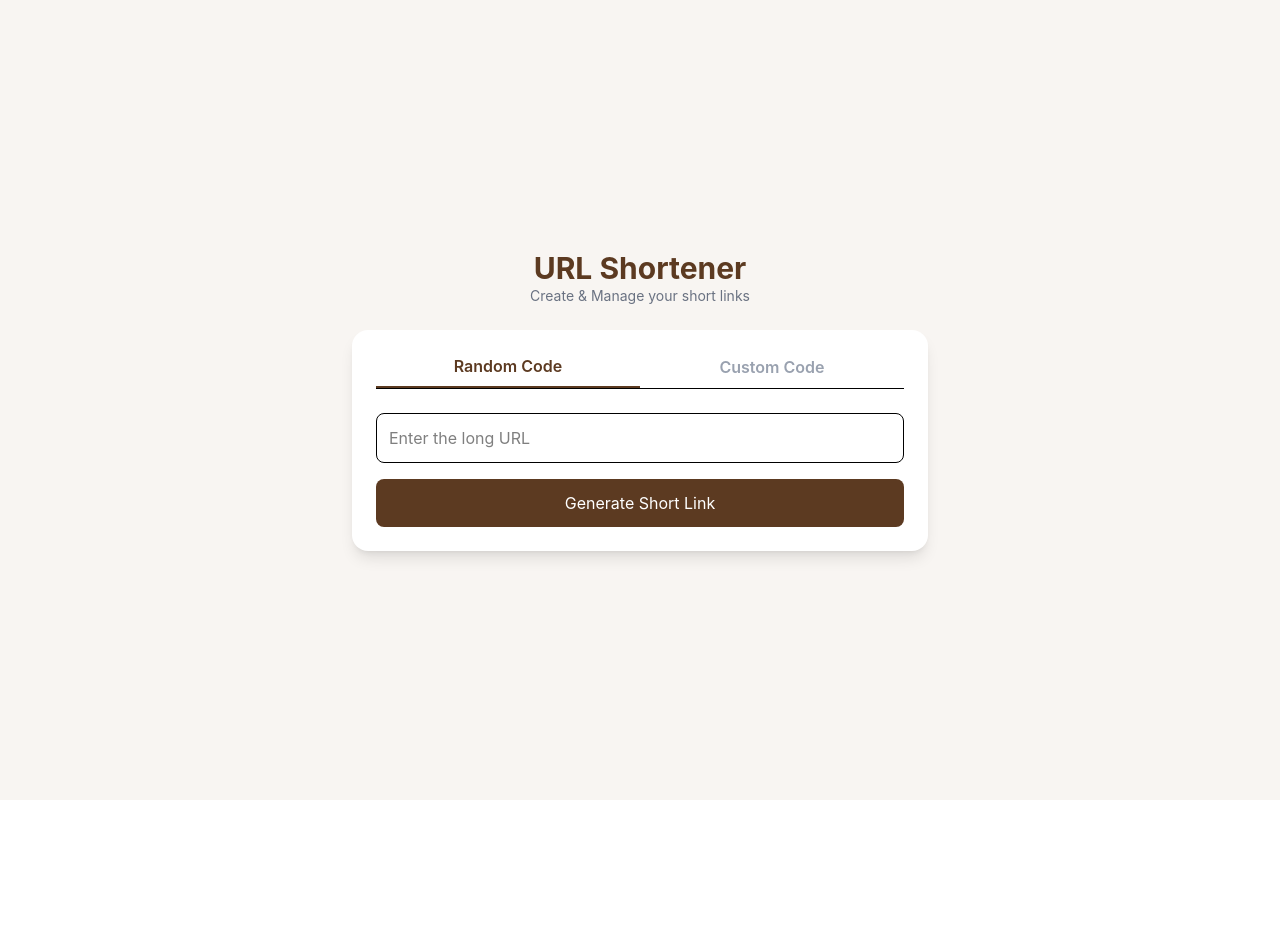
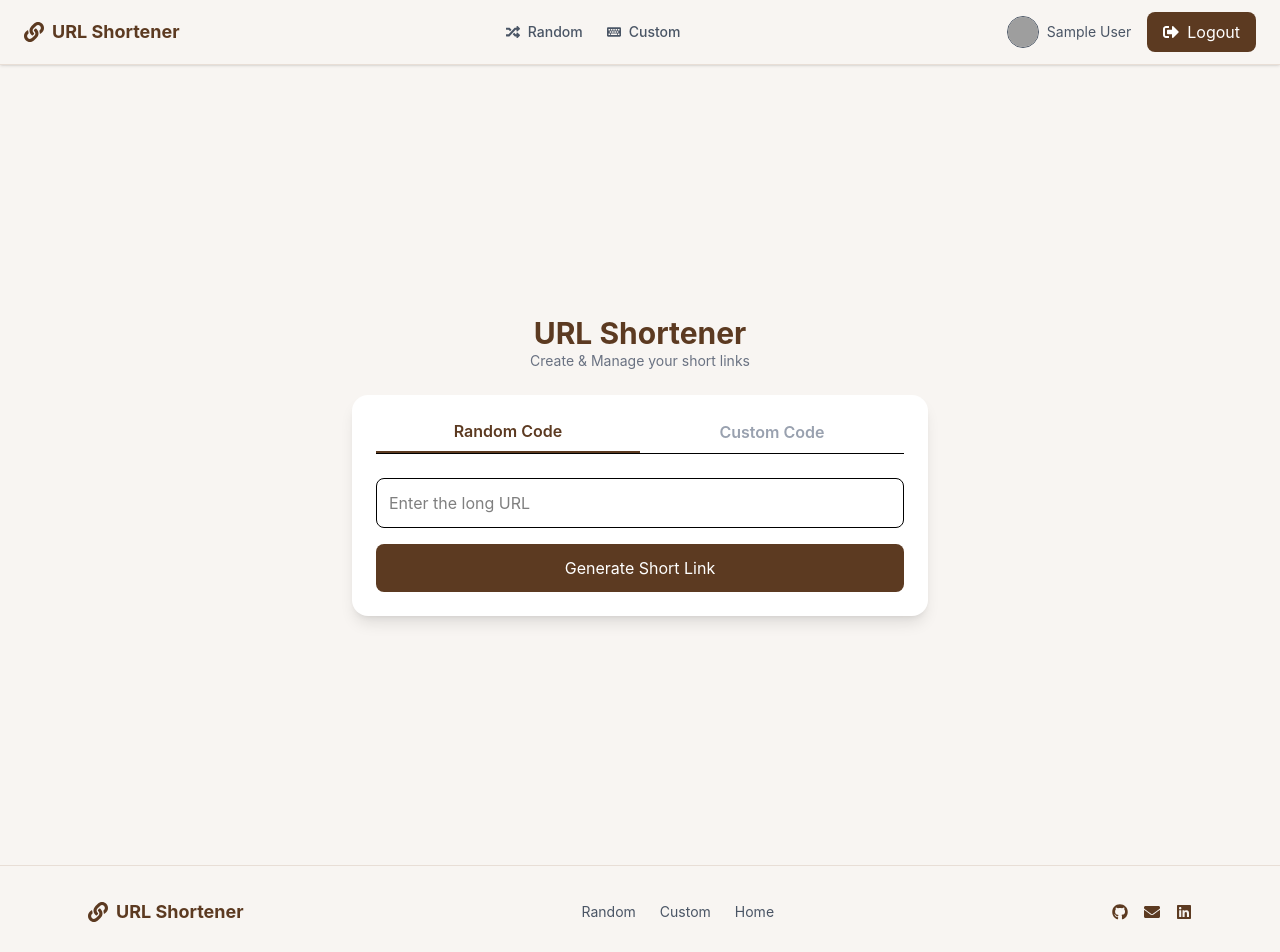
Before and after one commit to jaisondavid-m/url-shortner-service, a React (Vite) app in the folder client/: page /home in a window 1280 px wide. Shown: the top 952 px of the page. Before the commit the page ends 800 px from the top, so only its background shows below. Built offline with nearby package versions, Linux system fonts and the light colour scheme; sample sign-in values are in the browser's storage; grey boxes are pictures that could not be loaded.

Commit message:
added navbar and footer

```diff
--- a/client/src/Layouts/App.jsx
+++ b/client/src/Layouts/App.jsx
@@ -1,5 +1,6 @@
 import React from "react"
 import { BrowserRouter , Routes , Route } from "react-router-dom"
+import AppLayout from "./AppLayout.jsx"
 import ProtectedRoute from "../components/ProtectedRoute.jsx"
 import PublicRoute from "../components/PublicRoute.jsx"
 import TestPage from "../pages/TestPage.jsx"
@@ -11,7 +12,14 @@ export default function App() {
     <BrowserRouter>
         <Routes>
           <Route path="/" element={<PublicRoute><Auth/></PublicRoute>}/>
-          <Route path="/home" element={<ProtectedRoute><Home/></ProtectedRoute>} />
+          <Route path="/home" element={
+            <ProtectedRoute>
+              <AppLayout>
+                <Home/>
+              </AppLayout>
+            </ProtectedRoute>
+            }
+          />
           <Route path="/test" element={<TestPage/>} />
         </Routes>
     </BrowserRouter>
--- /dev/null
+++ b/client/src/Layouts/AppLayout.jsx
@@ -0,0 +1,15 @@
+import React from "react"
+import Navbar from "../components/Navbar.jsx"
+import Footer from "../components/Footer.jsx"
+
+function AppLayout({ children }) {
+    return (
+        <div>
+            <Navbar/>
+            {children}
+            <Footer/>
+        </div>
+    )
+}
+
+export default AppLayout
--- /dev/null
+++ b/client/src/components/Footer.jsx
@@ -0,0 +1,58 @@
+import React from "react"
+import { FaLink , FaGithub , FaLinkedin , FaEnvelope } from "react-icons/fa"
+import { useNavigate } from "react-router-dom"
+
+function Footer() {
+
+    const navigate = useNavigate()
+
+    return (
+        <footer className="w-full bg-[#F8F5F2] border-t border-[#E8DED6]">
+            <div className="max-w-6xl mx-auto px-6 py-8 flex flex-col md:flex-row items-center justify-between gap-6">
+                <div className="flex items-center gap-2 cursor-pointer" onClick={() => navigate("/home")}>
+                    <FaLink className="text-[#5C3A21] text-xl"/>
+                    <h1 className="text-[#5C3A21] font-bold text-lg">
+                        URL Shortener
+                    </h1>
+                </div>
+                <div className="flex items-center gap-6 text-sm text-gray-600">
+                    <button
+                        onClick={() => navigate("/home?tab=random")}
+                        className="hover:text-[#5C3A21] transition"
+                    >
+                        Random
+                    </button>
+                    <button
+                        onClick={() => navigate("/home?tab=custom")}
+                        className="hover:text-[#5C3A21] transition"
+                    >
+                        Custom
+                    </button>
+                    <button
+                        onClick={() => navigate("/home")}
+                        className="hover:text-[#5C3A21] transition"
+                    >
+                        Home
+                    </button>
+                </div>
+                <div className="flex items-center gap-4 text-[#5C3A21]">
+                    <a href="https://github.com/jaisondavid-m" target="_blank" rel="noreferrer">
+                        <FaGithub className="hover:scale-105 transition"/>
+                    </a>
+                    <a href="mailto:jaisondavidm.cs25@bitsathy.ac.in" target="_blank" rel="noreferrer">
+                        <FaEnvelope className="hover:scale-105 transition"/>
+                    </a>
+                    <a href="https://linkedin.com/jaison-david-m-a14072360" target="_blank" rel="noreferrer">
+                        <FaLinkedin className="hover:scale-105 transition"/>
+                    </a>
+                </div>
+            </div>
+            <div className="text-center text-xs text-gray-400 pb-4">
+                &copy; {new Date().getFullYear()} URL Shortener Service • Built with Love
+            </div>
+        </footer>
+    )
+
+}
+
+export default Footer
--- /dev/null
+++ b/client/src/components/Navbar.jsx
@@ -0,0 +1,68 @@
+import React from "react"
+import { FaLink , FaHome , FaPlus , FaSignOutAlt, FaRandom, FaKeyboard } from "react-icons/fa"
+import { useNavigate , Link , useLocation } from "react-router-dom"
+import { useAuth } from "../context/AuthContext.jsx"
+
+function Navbar() {
+
+    const navigate = useNavigate()
+    const location = useLocation()
+    const { logout , user } = useAuth()
+
+    const handleLogout = () => {
+        logout()
+        navigate("/")
+    }
+
+    const goToTab = (tab) => {
+        navigate(`/home?tab=${tab}`)
+    }
+
+    return (
+        <nav className="w-full sticky top-0 bg-[#F8F5F2] border-b border-[#E8DED6] px-6 py-3 flex items-center justify-between shadow-sm">
+            <div className="flex items-center gap-2 cursor-pointer" onClick={() => navigate("/home")}>
+                <FaLink className="text-[#5C3A21] text-xl"/>
+                <h1 className="text-[#5C3A21] font-bold text-lg">
+                    URL Shortener
+                </h1>
+            </div>
+            <div className="flex items-center gap-6 text-sm font-medium">
+                <button
+                    onClick={() => goToTab("random")}
+                    className="flex items-center gap-2 text-gray-600 hover:text-[#5C3A21] transition"
+                >
+                    <FaRandom/>
+                    Random
+                </button>
+                <button
+                    onClick={() => goToTab("custom")}
+                    className="flex items-center gap-2 text-gray-600 hover:text-[#5C3A21] transition"
+                >
+                    <FaKeyboard/>
+                    Custom
+                </button>
+            </div>
+            <div className="flex items-center gap-4">
+                {user && (
+                    <div className="hidden md:flex items-center gap-2 text-sm text-gray-600">
+                        <img
+                            src={user.avatar || "https://ui-avatars.com/api/?name=User"}
+                            className="w-8 h-8 rounded-full border"
+                        />
+                        <span>{user.name}</span>
+                    </div>
+                )}
+                <button
+                    onClick={handleLogout}
+                    className="flex items-center gap-2 bg-[#5C3A21] text-white px-4 py-2 rounded-lg hover:opacity-90 transition"
+                >
+                    <FaSignOutAlt/>
+                    Logout
+                </button>
+            </div>
+        </nav>
+    )
+
+}
+
+export default Navbar
--- a/client/src/pages/Home.jsx
+++ b/client/src/pages/Home.jsx
@@ -1,10 +1,17 @@
 import React , { useState } from "react"
+import { useSearchParams } from "react-router-dom"
 import { motion , AnimatePresence } from "framer-motion"
 import CustomShortCode from "../components/CustomShortCode"
 import RandomShortCode from "../components/RandomShortCode"
 
 function Home() {
-    const [tab, setTab] = useState("random")
+    // const [tab, setTab] = useState("random")
+    const [searchParams,setSearchParams] = useSearchParams()
+    const tab = searchParams.get("tab") || "random"
+
+    const changeTab = (value) => {
+        setSearchParams({ tab: value })
+    }
     return (
         <div className="min-h-screen bg-[#F8F5F2] flex items-center justify-center">
             <div className="w-full max-w-xl">
@@ -15,7 +22,7 @@ function Home() {
                 <div className="bg-white rounded-2xl shadow-lg p-6">
                     <div className="flex border-b mb-6">
                         <button
-                            onClick={() => setTab("random")}
+                            onClick={() => changeTab("random")}
                             className={`flex-1 pb-2 font-semibold transition ${
                                 tab === "random"
                                     ? "text-[#5C3A21] border-b-2 border-[#5C3A21]"
@@ -25,7 +32,7 @@ function Home() {
                             Random Code
                         </button>
                         <button
-                            onClick={() => setTab("custom")}
+                            onClick={() => changeTab("custom")}
                             className={`flex-1 pb-2 font-semibold transition ${
                                 tab === "custom"
                                     ? "text-[#5C3A21] border-b-2 border-[#5C2A21]"
```
